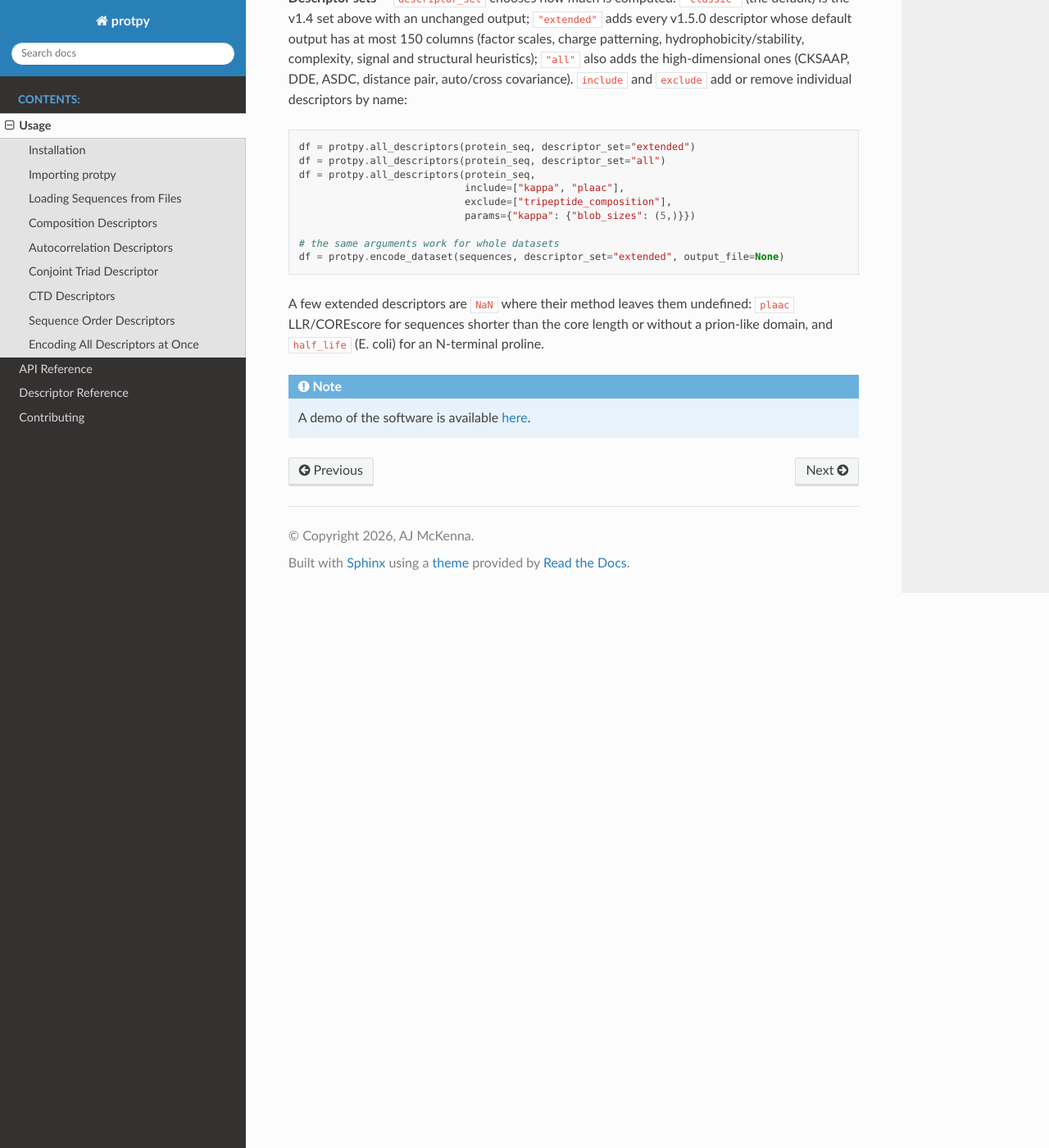
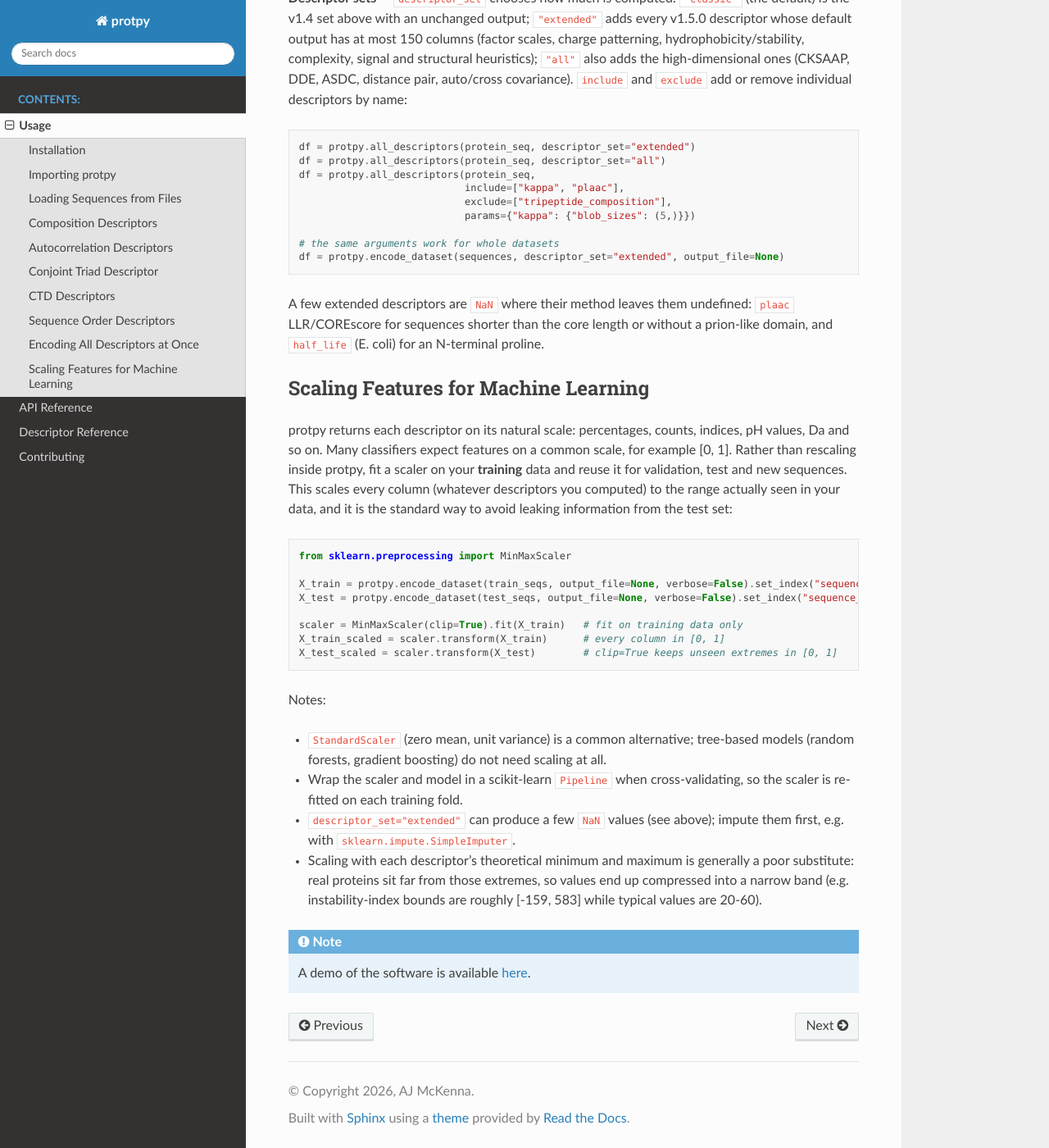
Before and after one commit to amckenna41/protPy, a Sphinx documentation site: the page built from docs/usage.rst, in a window 1280 px wide and 1400 px high, scrolled down 9247 px. Shown: the whole window at 82% size. Built offline with Sphinx 7.4.7 and the Read the Docs theme 3.1.0, drawn with Linux system fonts in a browser that asks for light colours.

Commit message:
Docs: scaling features for machine learning; correct autocorrelation normalize description

```diff
--- a/docs/usage.rst
+++ b/docs/usage.rst
@@ -518,5 +518,39 @@ A few extended descriptors are ``NaN`` where their method leaves them undefined:
 ``plaac`` LLR/COREscore for sequences shorter than the core length or without a
 prion-like domain, and ``half_life`` (E. coli) for an N-terminal proline.
 
+Scaling Features for Machine Learning
+-------------------------------------
+
+protpy returns each descriptor on its natural scale: percentages, counts, indices, pH
+values, Da and so on. Many classifiers expect features on a common scale, for example
+[0, 1]. Rather than rescaling inside protpy, fit a scaler on your **training** data and
+reuse it for validation, test and new sequences. This scales every column (whatever
+descriptors you computed) to the range actually seen in your data, and it is the
+standard way to avoid leaking information from the test set:
+
+.. code-block:: python
+
+   from sklearn.preprocessing import MinMaxScaler
+
+   X_train = protpy.encode_dataset(train_seqs, output_file=None, verbose=False).set_index("sequence_id")
+   X_test = protpy.encode_dataset(test_seqs, output_file=None, verbose=False).set_index("sequence_id")
+
+   scaler = MinMaxScaler(clip=True).fit(X_train)   # fit on training data only
+   X_train_scaled = scaler.transform(X_train)      # every column in [0, 1]
+   X_test_scaled = scaler.transform(X_test)        # clip=True keeps unseen extremes in [0, 1]
+
+Notes:
+
+* ``StandardScaler`` (zero mean, unit variance) is a common alternative; tree-based models
+  (random forests, gradient boosting) do not need scaling at all.
+* Wrap the scaler and model in a scikit-learn ``Pipeline`` when cross-validating, so the
+  scaler is re-fitted on each training fold.
+* ``descriptor_set="extended"`` can produce a few ``NaN`` values (see above); impute them
+  first, e.g. with ``sklearn.impute.SimpleImputer``.
+* Scaling with each descriptor's theoretical minimum and maximum is generally a poor
+  substitute: real proteins sit far from those extremes, so values end up compressed into
+  a narrow band (e.g. instability-index bounds are roughly [-159, 583] while typical values
+  are 20-60).
+
 .. note::
    A demo of the software is available `here <https://colab.research.google.com/drive/12E3ayovpZOf6Gv-8ILwkN1zReKslEksB?usp=sharing>`_.
```
Also changed, not shown: CHANGELOG.md (+2 -0 lines), README.md (+17 -0 lines), 2 other files.
